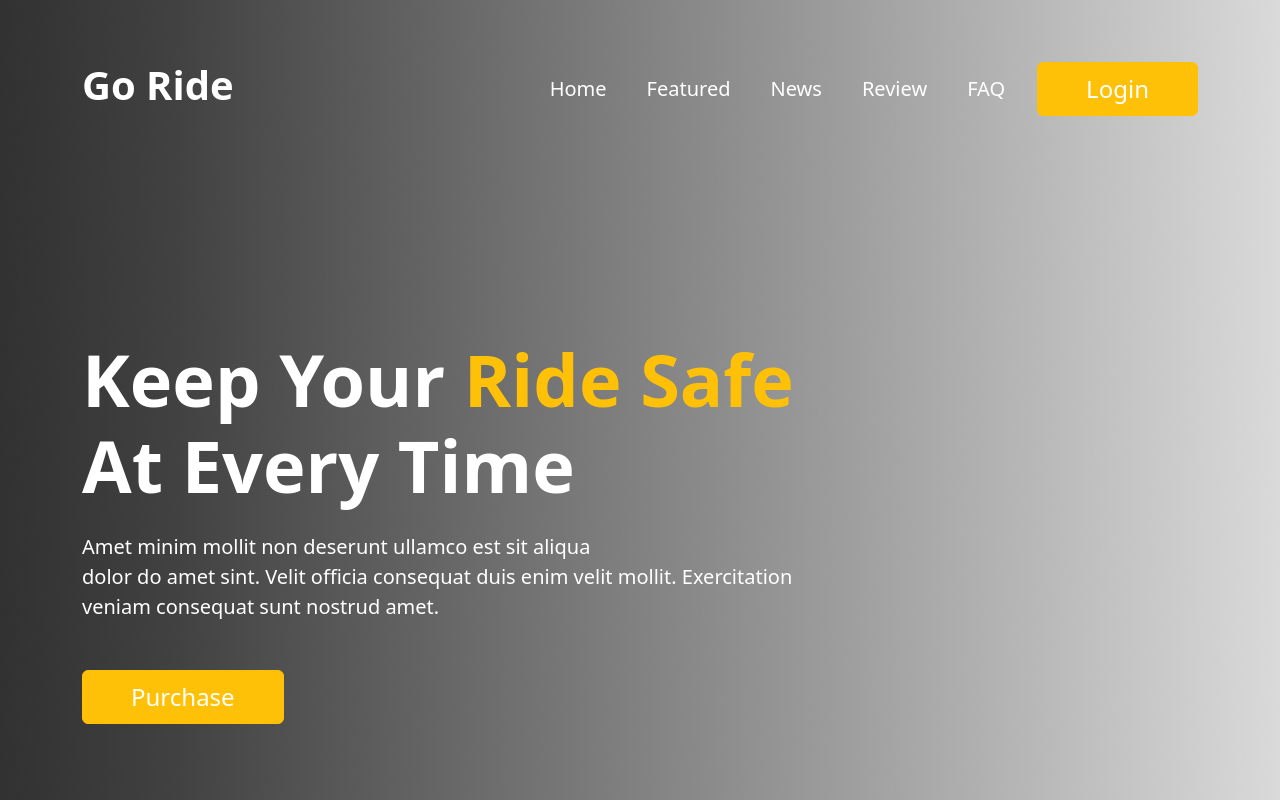
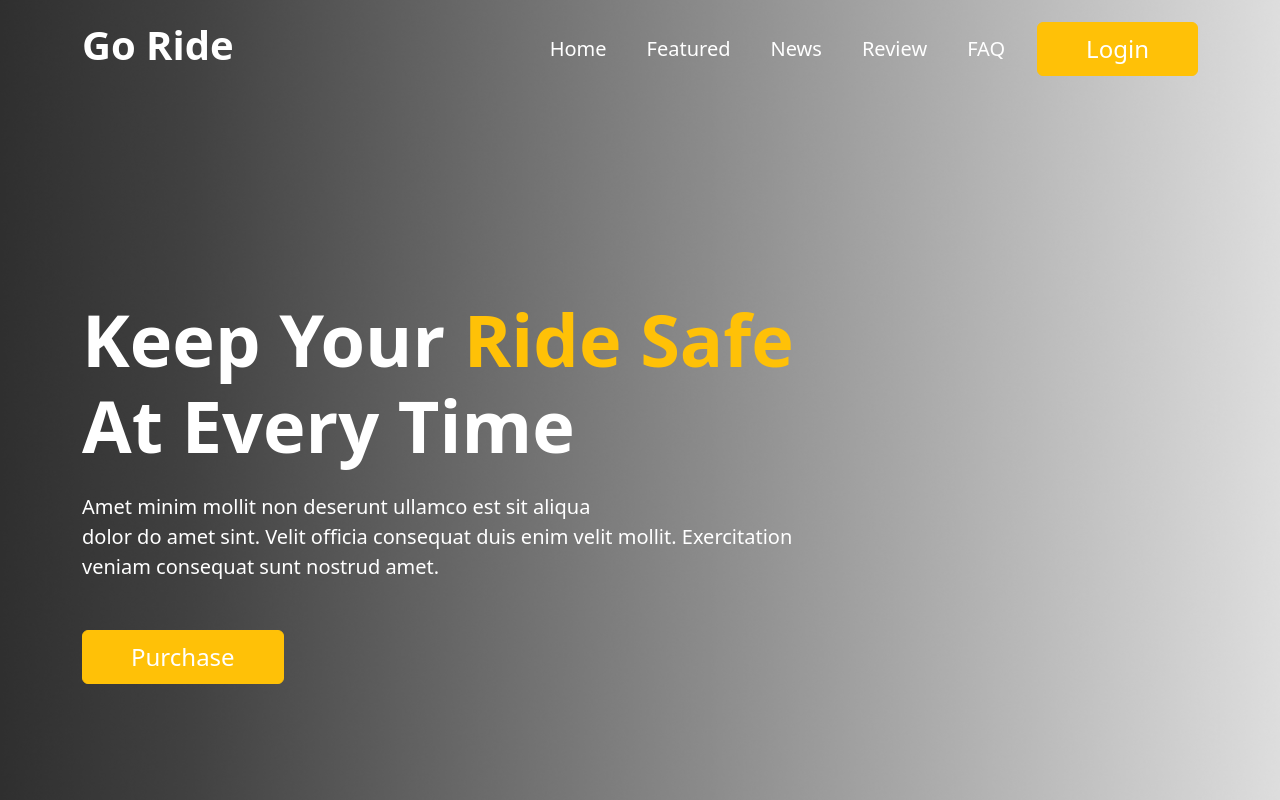
Before and after one commit to shanin18/biker-zone, a plain HTML site: page index.html in a window 1280 px wide. Shown: the top 800 px of the page. Drawn offline with nearby package versions, Linux system fonts and the light colour scheme.

Commit message:
final push

```diff
--- a/index.html
+++ b/index.html
@@ -11,7 +11,7 @@
     <link rel="stylesheet" href="styles/style.css">
 </head>
 <body>
-    <header id="header" class="py-5">
+    <header id="header" class="pt-2 pb-5">
         <nav class="navbar navbar-expand-lg">
             <div class="container">
               <h2 class="navbar-brand fw-bold fs-1 text-white">
@@ -43,7 +43,7 @@
             </div>
           </nav>
 
-          <div class="banner container d-flex vh-100 align-items-center">
+          <div class="banner container vh-100 d-flex align-items-center">
             <div class="banner-content">
                 <h1 class="text-white display-2 fw-bold">Keep Your <span class="text-warning">Ride Safe</span> <br> At Every Time</h1>
                 <p class="text-white mt-4 mb-5 fs-5 fw-light">Amet minim mollit non deserunt ullamco est sit aliqua <br>dolor do amet sint.  Velit officia consequat duis enim velit mollit. Exercitation <br> veniam consequat sunt nostrud amet.</p>
@@ -253,7 +253,6 @@
                               </div>
                             </div>
                           </div>
-
                       </div>
                 </div>
             </div>
@@ -299,7 +298,6 @@
     </footer>
     <!-- footer end -->
 
-
     <script src="https://cdn.jsdelivr.net/npm/bootstrap@5.3.0-alpha1/dist/js/bootstrap.bundle.min.js" integrity="sha384-w76AqPfDkMBDXo30jS1Sgez6pr3x5MlQ1ZAGC+nuZB+EYdgRZgiwxhTBTkF7CXvN" crossorigin="anonymous"></script>
     <!-- bootstrap js CDN -->
 </body>
--- a/styles/style.css
+++ b/styles/style.css
@@ -1,6 +1,5 @@
 #header{
     background-image: url(../images/banner.png), url(../images/grediant.png);
-    height: auto;
     background-position: center;
     background-repeat: no-repeat;
     background-size: cover;
```
